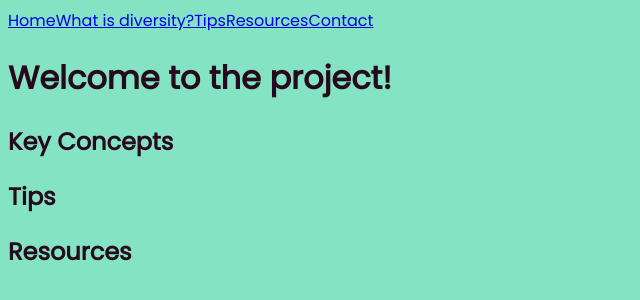
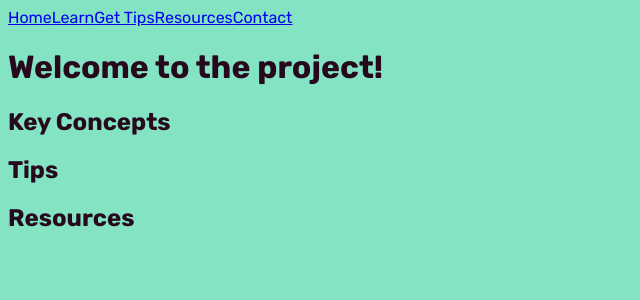
Before and after one commit to Jo-JPEG/flagstone-project-01, a plain HTML site: page index.html in a window 1280 px wide. Shown: the whole page, without its empty margins (0-640 px from the left). Drawn offline with Linux system fonts and the light colour scheme.

Commit message:
add favicon images and google font links

```diff
--- a/assets/css/style.css
+++ b/assets/css/style.css
@@ -1,9 +1,9 @@
 /* css variables  */
 
 :root {
-    --primary-font: "Poppins", sans-serif;
-    --secondary-font: "Abril Fatface", serif;
-    --brand-font: "Cinzel Decorative", serif;
+    --primary-font: "Rubik", sans-serif;
+    --secondary-font: "Space mono", serif;
+    --brand-font: "Silkscreen", serif;
     --text-color-main: #27091D; /*deep purple for text*/
     --text-color-alt: #7CBBA6;
     --primary-color: #83E3C3;
--- a/index.html
+++ b/index.html
@@ -2,9 +2,16 @@
 <html lang="en">
 
 <head>
+    <!-- favicon links  -->
+    <link rel="apple-touch-icon" sizes="180x180" href="assets/images/favicon/apple-touch-icon.png">
+    <link rel="icon" type="image/png" sizes="32x32" href="assets/images/favicon/favicon-32x32.png">
+    <link rel="icon" type="image/png" sizes="16x16" href="assets/images/favicon/favicon-16x16.png">
+    <link rel="manifest" href="assets/images/favicon/site.webmanifest">
+
     <!-- google fonts  -->
-    <link rel="stylesheet" href="https://fonts.googleapis.com/css?family=Abril+Fatface|Poppins">
-    <link href='https://fonts.googleapis.com/css?family=Cinzel Decorative' rel='stylesheet'>
+    <link
+        href="https://fonts.googleapis.com/css2?family=Rubik:ital,wght@0,300..900;1,300..900&family=Silkscreen:wght@400;700&family=Space+Mono:ital,wght@0,400;0,700;1,400;1,700&display=swap"
+        rel="stylesheet">
     <!-- css link  -->
     <link rel="stylesheet" href="assets/css/style.css">
 </head>
@@ -13,7 +20,8 @@
     <!-- nav bar  -->
 
     <nav class="navbar">
-         <a href="#home">Home</a><a href="#about">What is diversity?</a><a href="#tips">Tips</a><a href="#resources">Resources</a><a href="#contact">Contact</a>
+        <a href="#home">Home</a><a href="#about">Learn</a><a href="#tips">Get Tips</a><a
+            href="#resources">Resources</a><a href="#contact">Contact</a>
     </nav>
 
     <!-- hero image  -->
```
Also changed, not shown: assets/images/favicon/android-chrome-192x192.png (added), assets/images/favicon/android-chrome-512x512.png (added), assets/images/favicon/apple-touch-icon.png (added), assets/images/favicon/favicon-16x16.png (added), assets/images/favicon/favicon-32x32.png (added), assets/images/favicon/favicon.ico (added), assets/images/favicon/site.webmanifest (added). Lines whose indentation alone changed are shown as unchanged.
